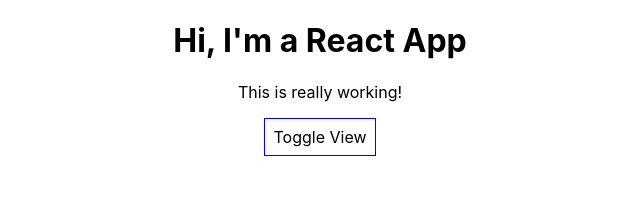
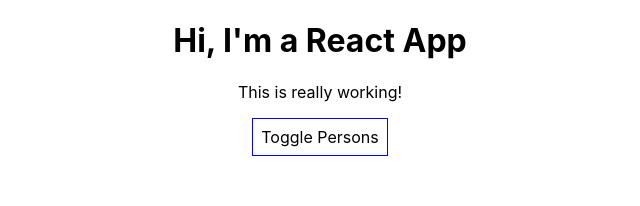
Before and after one commit to vbrich/complete-react-guide, a React (Create React App) app: page / in a window 1280 px wide. Shown: the top 206 px of the page, without its empty margins (320-960 px from the left). Built offline with nearby package versions, Linux system fonts and the light colour scheme.

Commit message:
Section 54 - More Elegant conditional logic

```diff
--- a/src/App.js
+++ b/src/App.js
@@ -39,6 +39,7 @@
     this.setState({showPersons: !doesShow}); // merge this into the state
   }
 
+  // Everything executed here when React goes to re-render the screen
   render() {
     const style = {
       backgroundColor: 'white',
@@ -48,14 +49,11 @@
       cursor: 'pointer'
     };
 
-    return (
-      <div className="App">
-        <h1>Hi, I'm a React App</h1>
-        <p>This is really working!</p>
-        <button
-          style={style}
-          onClick={this.togglePersonsHandler}>Toggle View</button>
-        {this.state.showPersons ?
+    let persons = null;
+
+    if (this.state.showPersons) {
+      // persons holds my JSX code that I can inject to be returned. Because we are outside Render(), I can just write pure JS.
+      persons = (
         <div>
           <Person
             name={this.state.persons[0].name}
@@ -68,8 +66,18 @@
           <Person
             name={this.state.persons[2].name}
             age={this.state.persons[2].age} />
-          </div> : null
+        </div>
+      );
     }
+
+    return (
+      <div className="App">
+        <h1>Hi, I'm a React App</h1>
+        <p>This is really working!</p>
+        <button
+          style={style}
+          onClick={this.togglePersonsHandler}>Toggle Persons</button>
+          {persons}
       </div>
     );
     // return React.createElement('div', {className: 'App'}, React.createElement('h1', null, 'Does this work now?'));
```
Also changed, not shown: 1 other file (tests, documents, lock files or other folders). Lines whose indentation alone changed are shown as unchanged.
